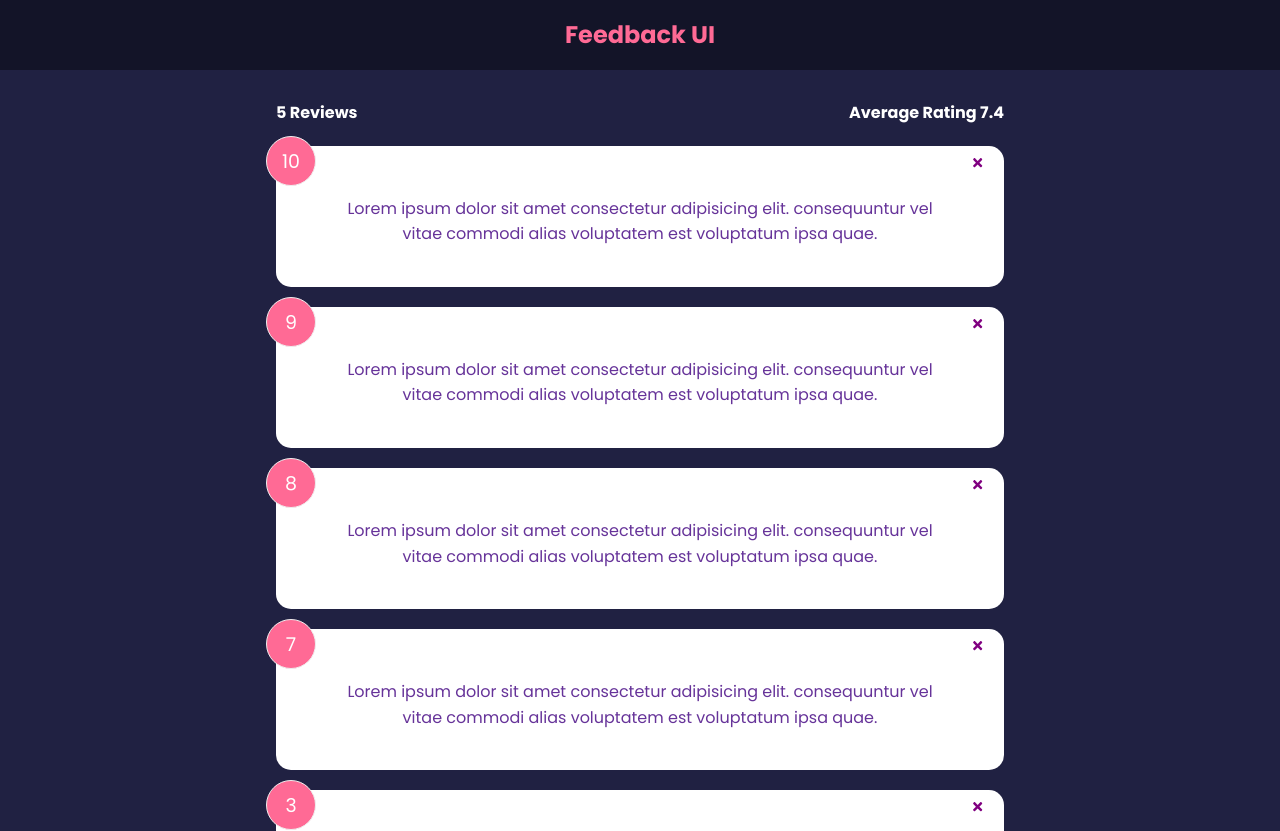
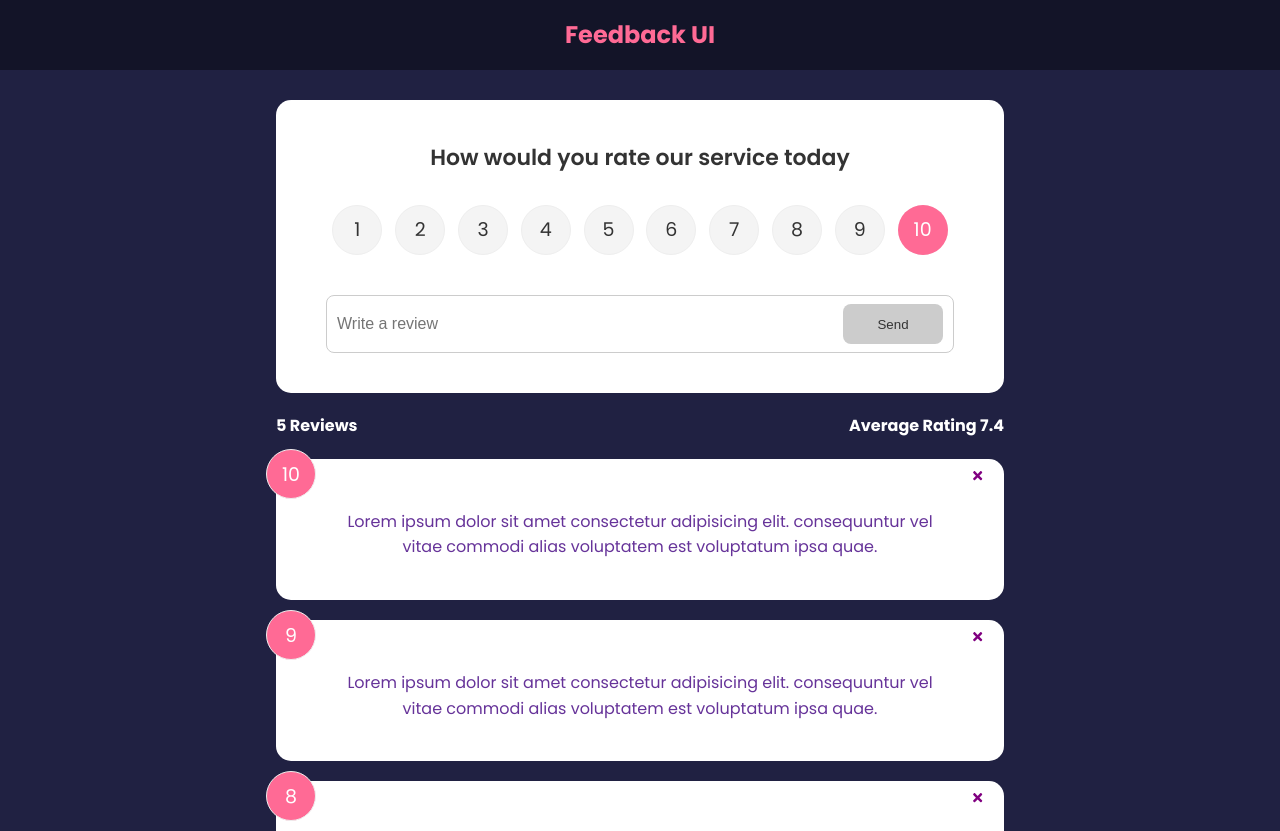
Before and after one commit to khaldoun36/feedback-app-react, a React (Create React App) app: page / in a window 1280 px wide. Shown: the top 831 px of the page. Built offline with nearby package versions, Linux system fonts and the light colour scheme; the HTML template or start-up script is replaced by a standard one.

Commit message:
finished feedback form submit func

```diff
--- a/package.json
+++ b/package.json
@@ -10,6 +10,7 @@
     "react-dom": "^17.0.2",
     "react-icons": "^4.3.1",
     "react-scripts": "5.0.0",
+    "uuid": "^8.3.2",
     "web-vitals": "^2.1.2"
   },
   "scripts": {
--- a/src/App.js
+++ b/src/App.js
@@ -3,6 +3,7 @@
 import { useState } from "react";
 import FeedbackList from "./components/FeedbackList";
 import FeedBackStats from "./components/FeedbackStats";
+import FeedbackForm from "./components/FeedbackForm";
 
 const App = () => {
   const [feedback, setFeedback] = useState(FeedbackData);
@@ -11,10 +12,15 @@
       setFeedback(feedback.filter((item) => item.id !== id));
     }
   };
+
+  const addFeedback = (newFeedback) => {
+    setFeedback([newFeedback, ...feedback]);
+  };
   return (
     <>
       <Header />
       <div className="container">
+        <FeedbackForm handleAdd={addFeedback} />
         <FeedBackStats feedback={feedback} />
         <FeedbackList feedback={feedback} handleDelete={deleteFeedback} />
       </div>
--- /dev/null
+++ b/src/components/FeedbackForm.jsx
@@ -0,0 +1,61 @@
+import { useState } from "react";
+import { v4 as uuidv4 } from "uuid";
+import RatingSelect from "./RatingSelect";
+import Button from "./shared/Button";
+import Card from "./shared/Card";
+
+const FeedbackForm = ({ handleAdd }) => {
+  const [text, setText] = useState("");
+  const [rating, setRating] = useState(10);
+  const [btnDisabled, setBtnDisabled] = useState(true);
+  const [message, setMessage] = useState("");
+  const handleTextChange = (e) => {
+    if (text === "") {
+      setBtnDisabled(true);
+      setMessage(null);
+    } else if (text !== "" && text.trim().length <= 10) {
+      setBtnDisabled(true);
+      setMessage("Text must be at least 10 charecters");
+    } else {
+      setBtnDisabled(false);
+      setMessage(null);
+    }
+    setText(e.target.value);
+  };
+
+  const handleSubmit = (e) => {
+    e.preventDefault();
+    if (text.trim().length > 10) {
+      const newFeedback = {
+        text: text,
+        rating: rating,
+        id: uuidv4(),
+      };
+      handleAdd(newFeedback);
+      setText("");
+      setRating(10);
+    }
+  };
+  return (
+    <Card>
+      <form onSubmit={handleSubmit}>
+        <h2>How would you rate our service today</h2>
+        <RatingSelect select={(rating) => setRating(rating)} />
+        <div className="input-group">
+          <input
+            type="text"
+            placeholder="Write a review"
+            onChange={handleTextChange}
+            value={text}
+          />
+          <Button type="submit" isDisabled={btnDisabled}>
+            Send
+          </Button>
+        </div>
+        {message && <div className="message"> {message}</div>}
+      </form>
+    </Card>
+  );
+};
+
+export default FeedbackForm;
--- /dev/null
+++ b/src/components/RatingSelect.jsx
@@ -0,0 +1,125 @@
+import { useState } from "react/cjs/react.development";
+
+const RatingSelect = ({ select }) => {
+  const [selected, setSelected] = useState(10);
+  const handleChange = (e) => {
+    setSelected(+e.currentTarget.value);
+    select(+e.currentTarget.value);
+  };
+  return (
+    <ul className="rating">
+      <li>
+        <input
+          type="radio"
+          id="num1"
+          name="rating"
+          value="1"
+          onChange={handleChange}
+          checked={selected === 1}
+        />
+        <label htmlFor="num1">1</label>
+      </li>
+      <li>
+        <input
+          type="radio"
+          id="num2"
+          name="rating"
+          value="2"
+          onChange={handleChange}
+          checked={selected === 2}
+        />
+        <label htmlFor="num2">2</label>
+      </li>
+      <li>
+        <input
+          type="radio"
+          id="num3"
+          name="rating"
+          value="3"
+          onChange={handleChange}
+          checked={selected === 3}
+        />
+        <label htmlFor="num3">3</label>
+      </li>
+      <li>
+        <input
+          type="radio"
+          id="num4"
+          name="rating"
+          value="4"
+          onChange={handleChange}
+          checked={selected === 4}
+        />
+        <label htmlFor="num4">4</label>
+      </li>
+      <li>
+        <input
+          type="radio"
+          id="num5"
+          name="rating"
+          value="5"
+          onChange={handleChange}
+          checked={selected === 5}
+        />
+        <label htmlFor="num5">5</label>
+      </li>
+      <li>
+        <input
+          type="radio"
+          id="num6"
+          name="rating"
+          value="6"
+          onChange={handleChange}
+          checked={selected === 6}
+        />
+        <label htmlFor="num6">6</label>
+      </li>
+      <li>
+        <input
+          type="radio"
+          id="num7"
+          name="rating"
+          value="7"
+          onChange={handleChange}
+          checked={selected === 7}
+        />
+        <label htmlFor="num7">7</label>
+      </li>
+      <li>
+        <input
+          type="radio"
+          id="num8"
+          name="rating"
+          value="8"
+          onChange={handleChange}
+          checked={selected === 8}
+        />
+        <label htmlFor="num8">8</label>
+      </li>
+      <li>
+        <input
+          type="radio"
+          id="num9"
+          name="rating"
+          value="9"
+          onChange={handleChange}
+          checked={selected === 9}
+        />
+        <label htmlFor="num9">9</label>
+      </li>
+      <li>
+        <input
+          type="radio"
+          id="num10"
+          name="rating"
+          value="10"
+          onChange={handleChange}
+          checked={selected === 10}
+        />
+        <label htmlFor="num10">10</label>
+      </li>
+    </ul>
+  );
+};
+
+export default RatingSelect;
--- /dev/null
+++ b/src/components/shared/Button.jsx
@@ -0,0 +1,21 @@
+import PropTypes from "prop-types";
+const Button = ({ children, version, type, isDisabled }) => {
+  return (
+    <button type={type} className={`btn btn-${version}`} disabled={isDisabled}>
+      {children}
+    </button>
+  );
+};
+Button.defaultProps = {
+  version: "primary",
+  type: "button",
+  isDisabled: false,
+};
+
+Button.propTypes = {
+  children: PropTypes.node.isRequired,
+  version: PropTypes.string,
+  type: PropTypes.string,
+  isDisabled: PropTypes.bool,
+};
+export default Button;
```
Also changed, not shown: 1 other file (tests, documents, lock files or other folders).
